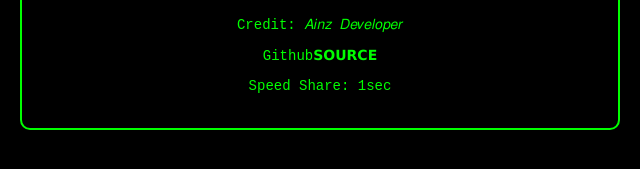
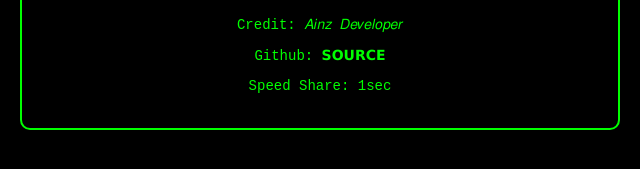
Before and after one commit to ainzdeveloper/share-api, a website: page public/index.html in a window 1280 px wide. Shown: the part 625-794 px from the top of the page, 320-960 px from the left. Drawn offline with Linux system fonts and the light colour scheme.

Commit message:
Update index.html

```diff
--- a/public/index.html
+++ b/public/index.html
@@ -95,7 +95,7 @@
         <p>Shares: <span class="share-count" id="shareCount">0</span></p>
         <footer>
             <p>Credit: <a href="https://www.facebook.com/berlovesyou" target="_blank" rel="noopener noreferrer">𝐴𝑖𝑛𝑧 𝐷𝑒𝑣𝑒𝑙𝑜𝑝𝑒𝑟</a></p>
-          <p>Github<a href="https://pornhub.com" target="_blank" rel="noopener noreferrer">𝗦𝗢𝗨𝗥𝗖𝗘</a></p>
+          <p>Github: <a href="https://pornhub.com" target="_blank" rel="noopener noreferrer">𝗦𝗢𝗨𝗥𝗖𝗘</a></p>
           <p>Speed Share: 1sec</p>
         </footer>
     </div>
```
